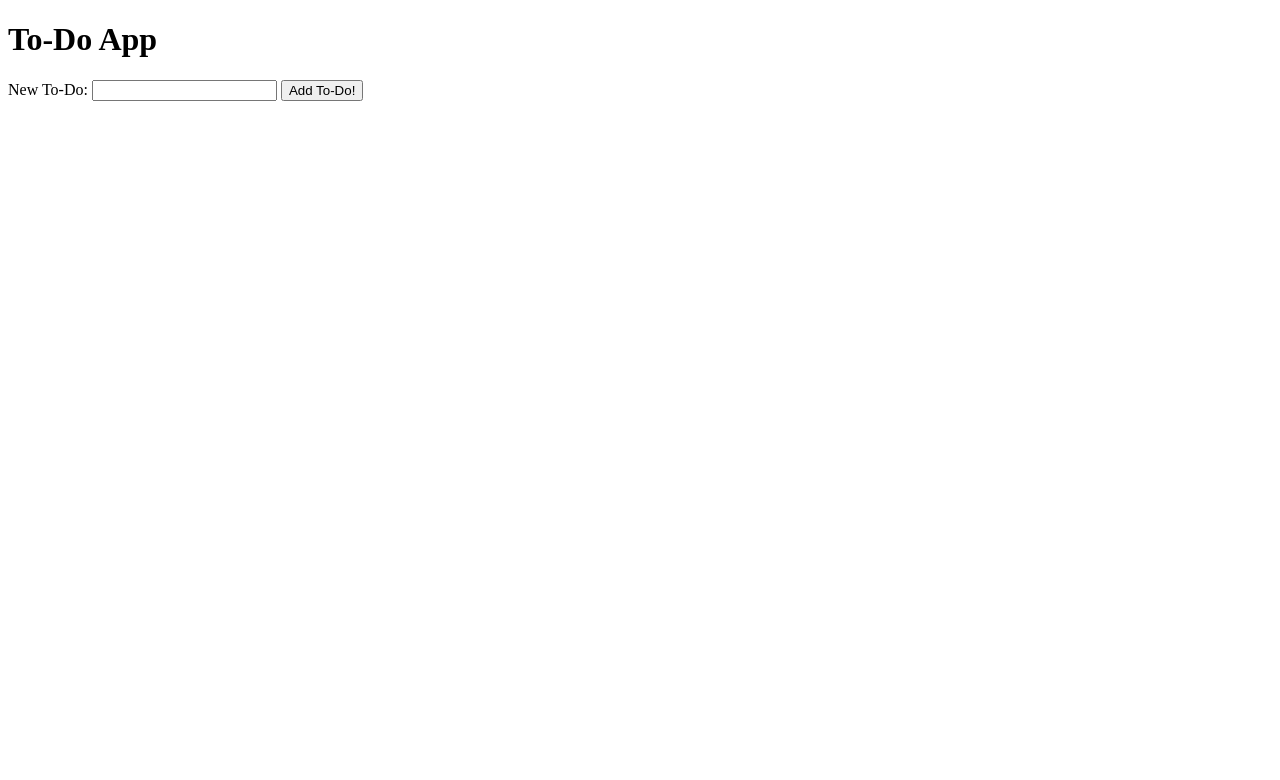
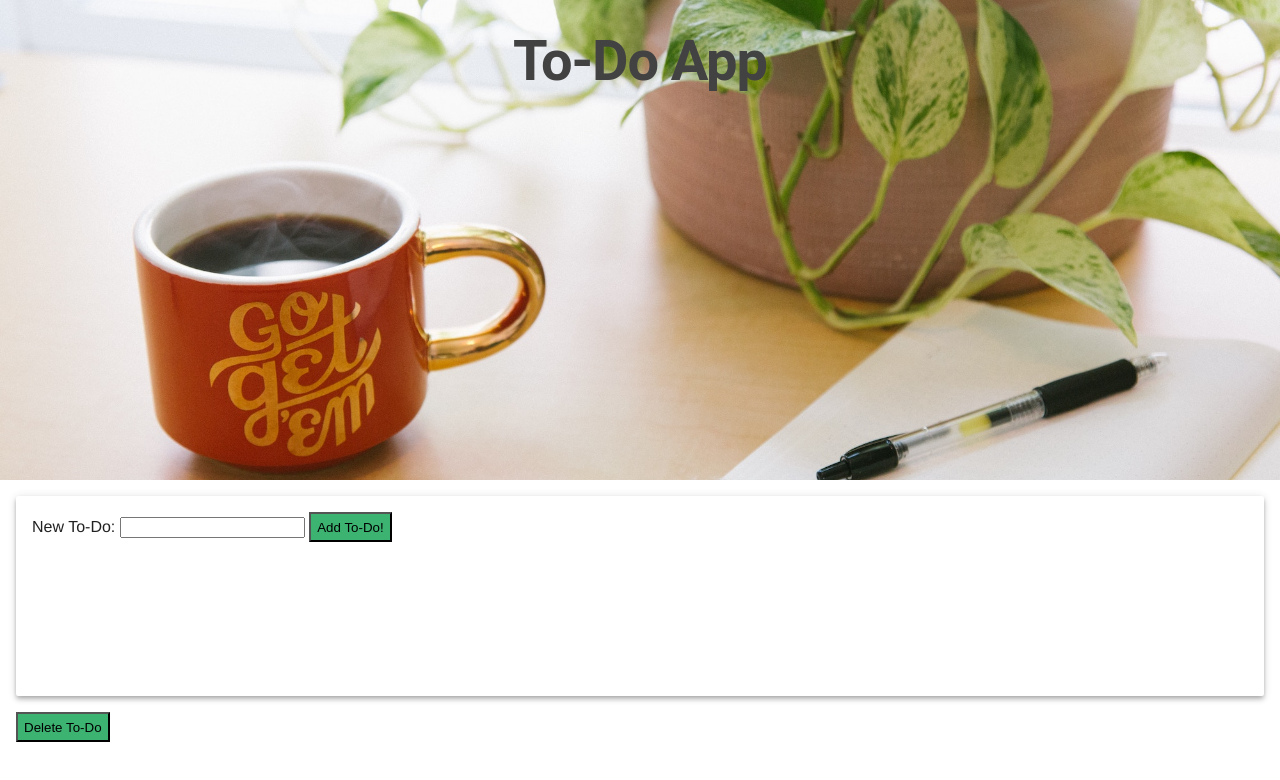
Before and after one commit to MeytalSt/to-do-app, a plain HTML site: page index.html in a window 1280 px wide. Drawn offline with nearby package versions, Linux system fonts and the light colour scheme.

Commit message:
Assignment 5 completed

```diff
--- a/app.js
+++ b/app.js
@@ -3,7 +3,7 @@ function onReady() {
   const newToDoText = document.getElementById('newToDoText');
   const toDoList = document.getElementById('toDoList');
 
-  addToDoForm.addEventListener('submit', event =>) {
+  addToDoForm.addEventListener('submit', event => {
     event.preventDefault();
 
     //get the text
--- a/index.html
+++ b/index.html
@@ -1,16 +1,35 @@
 <!DOCTYPE html>
 <html>
   <head>
+    <title>To-Do App</title>
     <meta name="viewport" content="width=device-width, initial-scale=1">
-    <title>To-Do App</title>
+
+    <!-- Material Design Lite -->
+   <link rel="stylesheet" href="https://code.getmdl.io/1.3.0/material.grey-lime.min.css">
+   <script defer src="https://code.getmdl.io/1.3.0/material.min.js"></script>
+
+<!-- Custom Styles -->
+<link rel="stylesheet" href="styles/main.css">
   </head>
   <body>
+    <header class="mdl-layout__header mdl-layout__header--transparent">
     <h1>To-Do App</h1>
-    <form id="addToDoForm">
-      <label for="newToDoText">New To-Do:</label>
-      <input type="text" id="newToDoText">
-      <button type="submit">Add To-Do!</button>
-    </form>
+    </header>
+    <main class="mdl-layout__content mdl-grid">
+    <div class="project featured-project mdl-grid mdl-cell mdl-cell--12-col mdl-cell--4-col-tablet mdl-card mdl-shadow--4dp">
+       <div class="mdl-cell mdl-cell--5-col mdl-cell--12-col-tablet">
+         <form id="addToDoForm">
+           <label for="newToDoText">New To-Do:</label>
+           <input type="text" id="newToDoText">
+           <button type="submit">Add To-Do!</button>
+         </form>
+      </div>
+    </div>
+      <div class="mdl-cell mdl-cell--7-col">
+      <!-- add delete button -->
+        <button type="delete">Delete To-Do</button>
+      </div>
+
 
     <ul id="toDoList">
     </ul>
--- /dev/null
+++ b/styles/main.css
@@ -0,0 +1,22 @@
+header {
+  background: url(../images/Hero-image-kyle-glenn-686350-unsplash_reduced.jpg) center / cover;
+  height: 60vh;
+  justify-content: center;
+  text-align: center;
+}
+
+h1 {
+  color: hsla(#ffffff, 0%, 100%, 0.9);
+  font-weight: bold;
+}
+
+button {
+  background-color: #3cb371;
+  height: 30px;
+}
+
+@@media screen and (max-width: 1024px) {
+  header.mdl-layout__header {
+    display: flex;
+  }
+}
```
Also changed, not shown: images/Hero-image-kyle-glenn-686350-unsplash_reduced.jpg (added), 3 other files.
